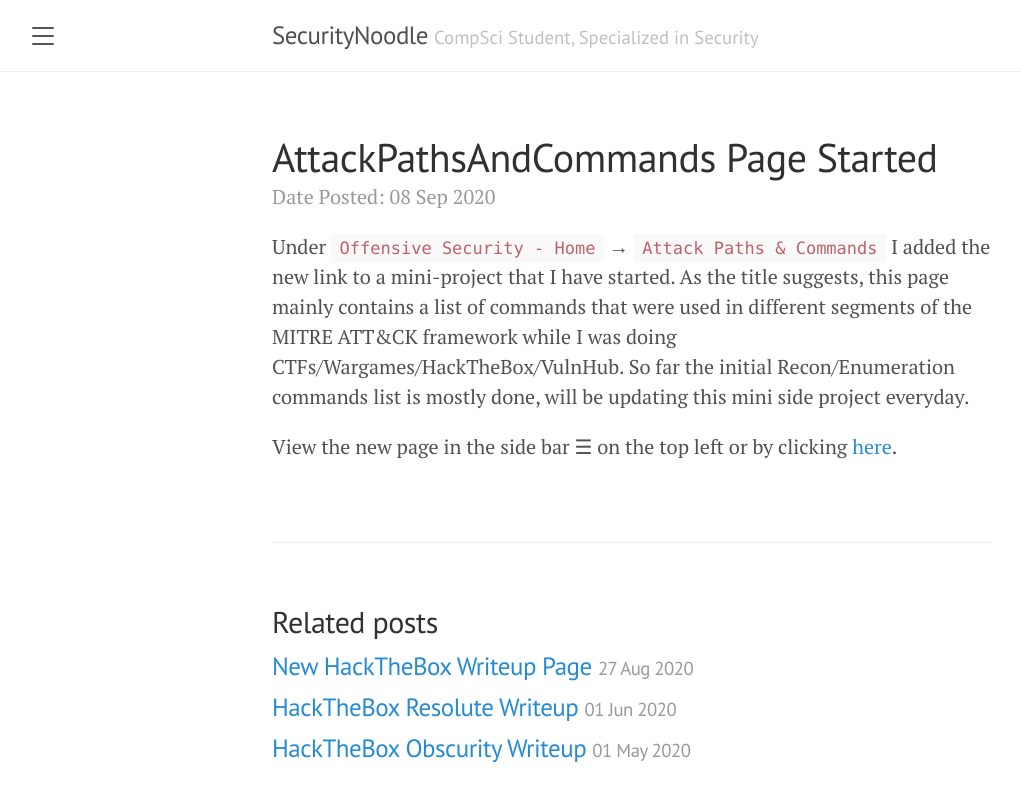
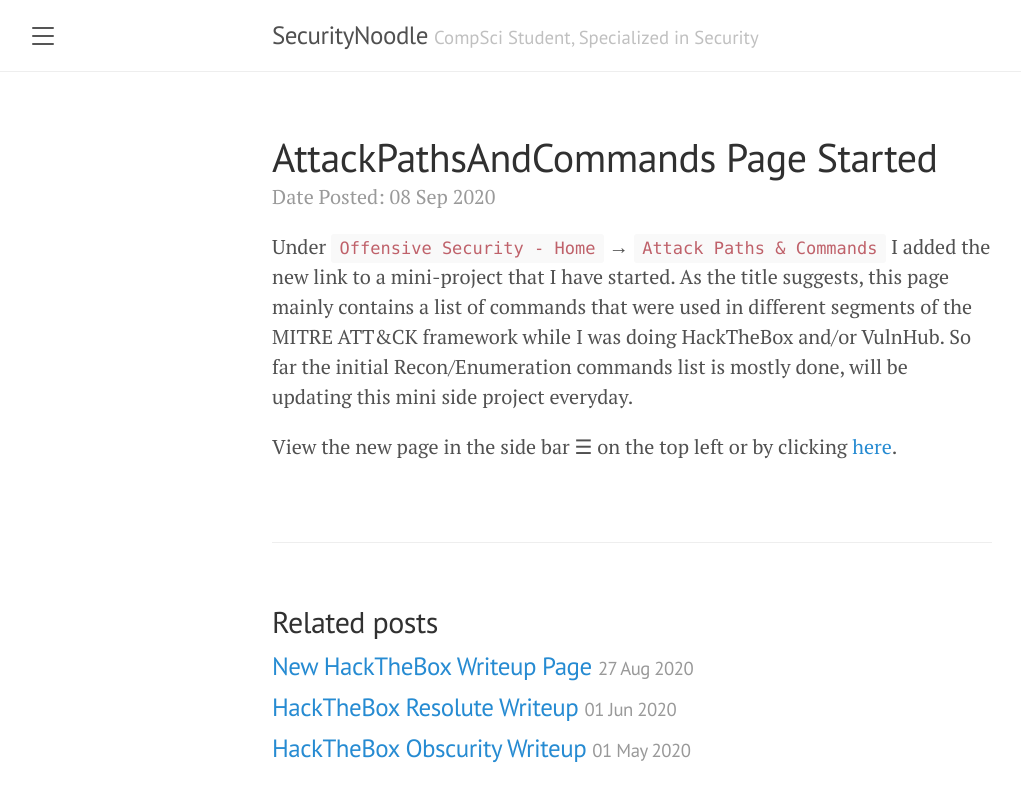
Before and after one commit to BurntxNoodle/blog, a Jekyll site: the page built from _posts/2020-09-08-New-APaC-Page.md, in a window 1280 px wide. Shown: the top 802 px of the page, without its empty margins (8-1029 px from the left). Built offline with Jekyll 4.4.1, drawn with Linux system fonts in a browser that asks for light colours.

Commit message:
updated APaC post

```diff
--- a/_posts/2020-09-08-New-APaC-Page.md
+++ b/_posts/2020-09-08-New-APaC-Page.md
@@ -3,6 +3,6 @@ layout: post
 title: AttackPathsAndCommands Page Started
 ---
 
-Under `Offensive Security - Home` → `Attack Paths & Commands` I added the new link to a mini-project that I have started. As the title suggests, this page mainly contains a list of commands that were used in different segments of the MITRE ATT&CK framework while I was doing CTFs/Wargames/HackTheBox/VulnHub. So far the initial Recon/Enumeration commands list is mostly done, will be updating this mini side project everyday.
+Under `Offensive Security - Home` → `Attack Paths & Commands` I added the new link to a mini-project that I have started. As the title suggests, this page mainly contains a list of commands that were used in different segments of the MITRE ATT&CK framework while I was doing HackTheBox and/or VulnHub. So far the initial Recon/Enumeration commands list is mostly done, will be updating this mini side project everyday.
 
 View the new page in the side bar ☰ on the top left or by clicking [here](https://securitynoodle.github.io/RedTeam/AttackPathsAndCommands/).
```
